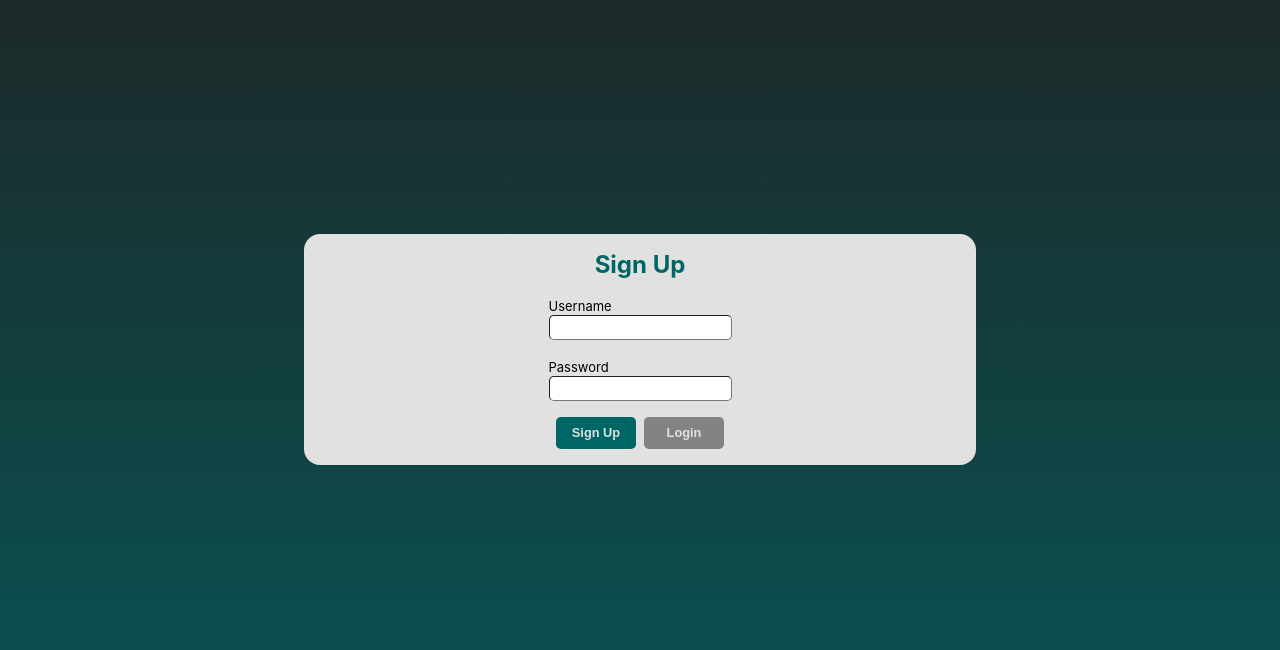
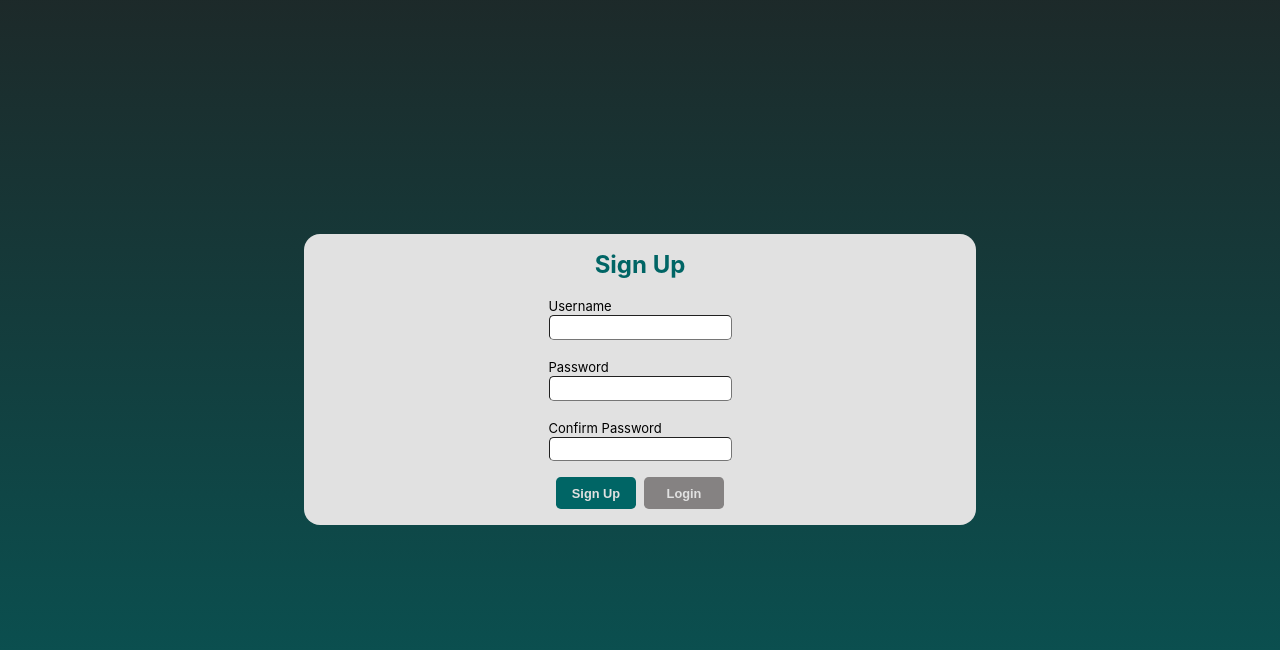
Before and after one commit to Natalia392/Movies-and-series-front, a React (Create React App) app in the folder movies-and-series-front/: page / in a window 1280 px wide. Shown: the part 150-800 px from the top of the page. Built offline with nearby package versions, Linux system fonts and the light colour scheme.

Commit message:
feat: add toggle action to show or hide confirm password input

```diff
--- a/movies-and-series-front/src/components/LoginSignup/LoginSignUp.jsx
+++ b/movies-and-series-front/src/components/LoginSignup/LoginSignUp.jsx
@@ -2,8 +2,17 @@ import React, { useState } from 'react';
 import './LoginSignUp.css';
 
 const LoginSignUp = () => {
+  const [action, setAction] = useState('Sign Up');
+  const [showConfirmPassword, setShowConfirmPassword] = useState(true);
 
-  const [action, setAction] = useState('Sign Up');
+  const toggleAction = (newAction) => {
+    setAction(newAction);
+    if (newAction === 'Sign Up') {
+      setShowConfirmPassword(true);
+    } else {
+      setShowConfirmPassword(false);
+    }
+  };
 
   return (
     <div className='form-container'>
@@ -17,13 +26,19 @@ const LoginSignUp = () => {
           <label htmlFor="password">Password</label> <br />
           <input className='inputs' type="password" name='password' required />
         </div>
+        {showConfirmPassword && (
+          <div className='input-sign-in-container'>
+            <label htmlFor="confirmPassword">Confirm Password</label> <br />
+            <input className='inputs' type="password" name='confirmPassword' required />
+          </div>
+        )}
         <div className='submit-container'>
-          <button className={action === 'Login' ? 'submit grey' : 'submit'} onClick={() => { setAction('Sign Up') }}>Sign Up</button>
-          <button className={action === 'Sign Up' ? 'submit grey' : 'submit'} onClick={() => { setAction('Login') }}>Login</button>
+          <button className={action === 'Login' ? 'submit grey' : 'submit'} onClick={() => toggleAction('Sign Up')}>Sign Up</button>
+          <button className={action === 'Sign Up' ? 'submit grey' : 'submit'} onClick={() => toggleAction('Login')}>Login</button>
         </div>
       </form>
     </div>
   )
 }
 
-export default LoginSignUp
+export default LoginSignUp;
```
